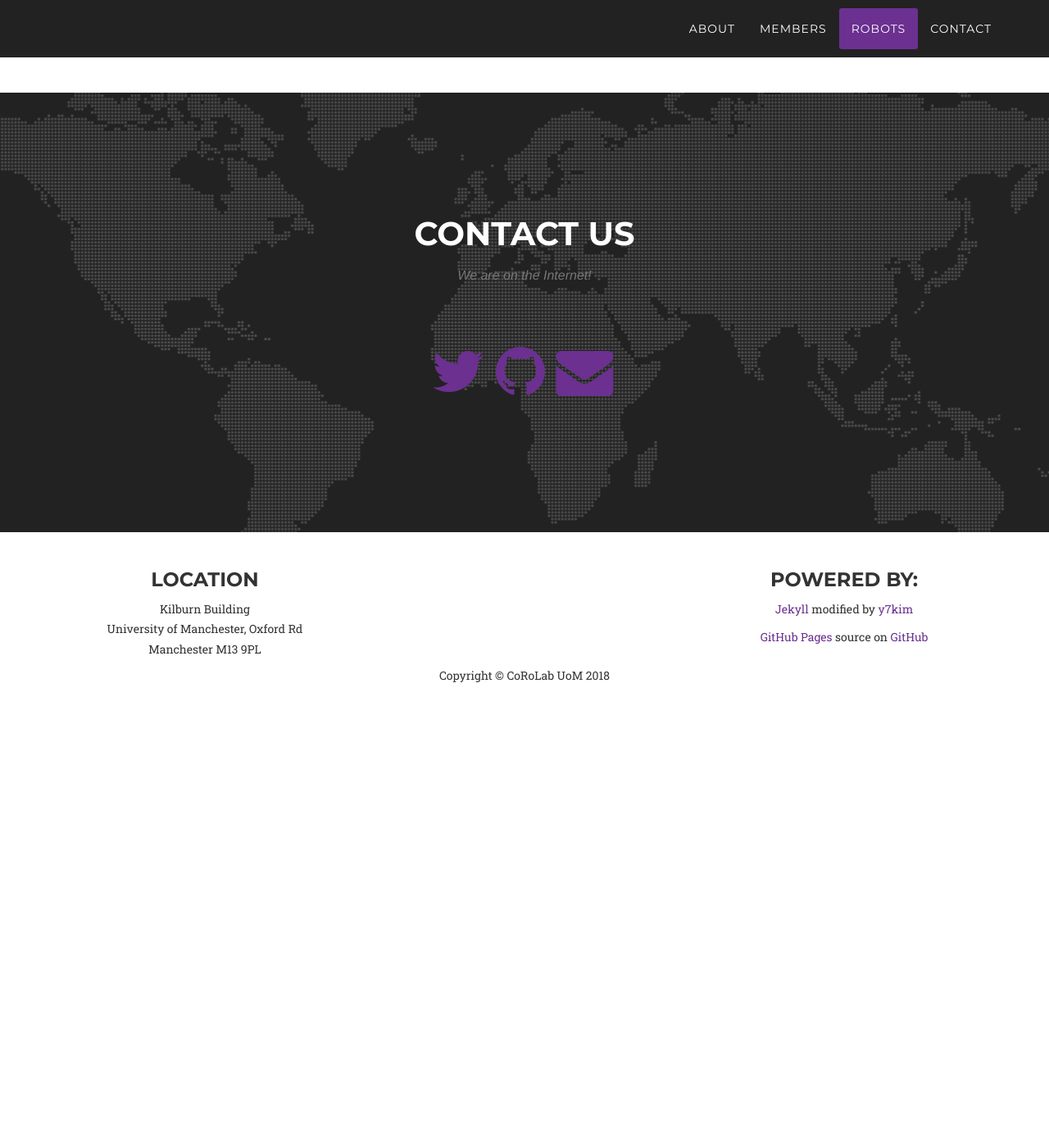
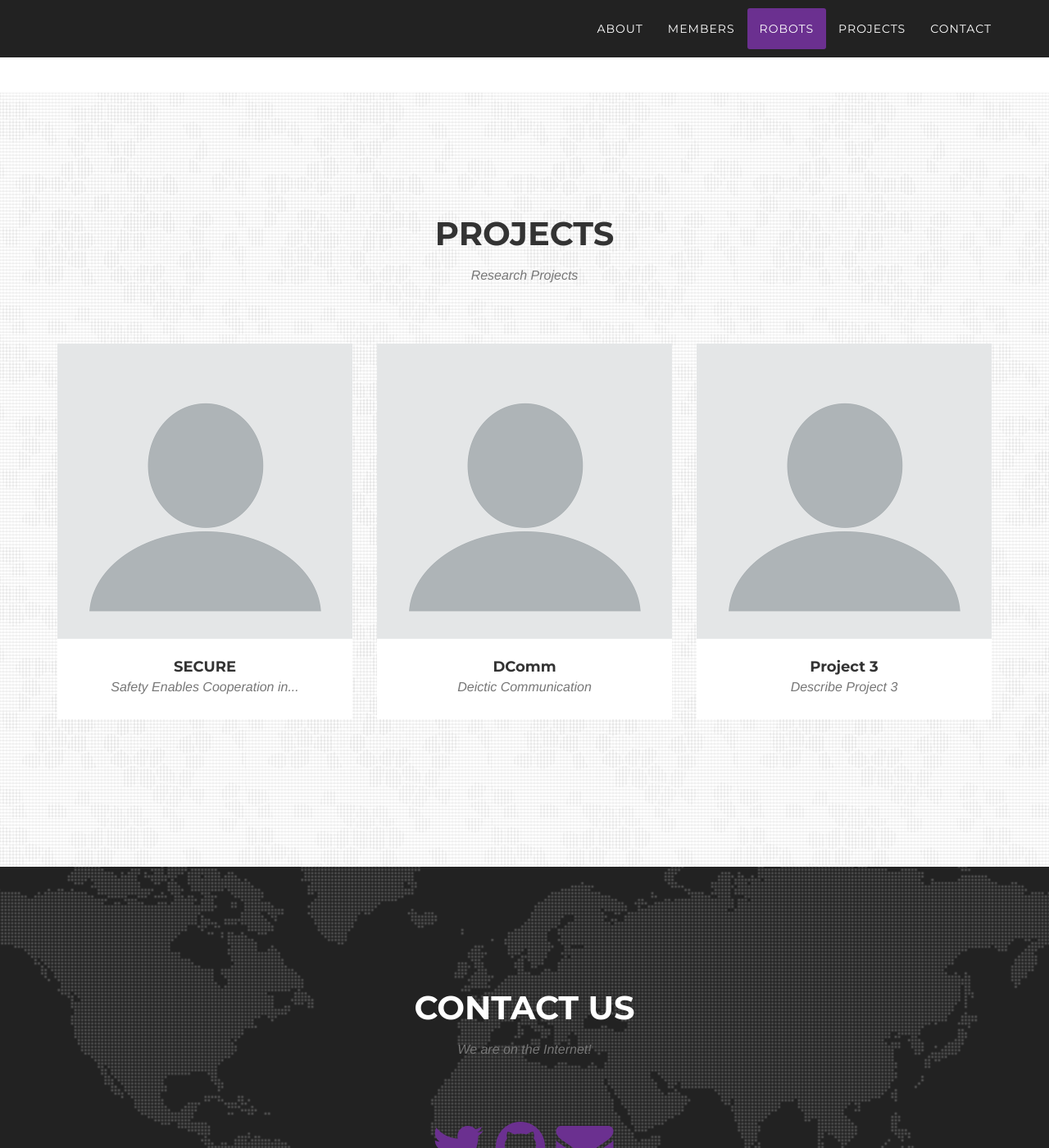
Before and after one commit to corolab/corolab.github.io, a Jekyll site: the page built from README.md, in a window 1280 px wide and 1400 px high, scrolled down 5557 px. Shown: the whole window at 82% size. Built offline with Jekyll 4.4.1, drawn with Linux system fonts in a browser that asks for light colours; some web fonts are replaced; our own code applies the rules of GitHub Pages for plain Markdown files; before the commit the page ends 6416 px from its top, so only the background shows below that.

Commit message:
Add section: projects: infrastructure, #5

```diff
--- a/_includes/header.html
+++ b/_includes/header.html
@@ -28,6 +28,9 @@
                         <a class="page-scroll" href="#robots">Robots</a>
                     </li>
                     <li>
+                        <a class="page-scroll" href="#projects">Projects</a>
+                    </li>
+                    <li>
                         <a class="page-scroll" href="#contact">Contact</a>
                     </li>
                 </ul>
--- /dev/null
+++ b/_includes/projects.html
@@ -0,0 +1,67 @@
+<!-- Projects Section -->
+    <section id="projects" class="bg-png">
+        <div class="container">
+            <div class="row">
+                <div class="col-lg-12 text-center">
+                    <h2 class="section-heading">Projects</h2>
+                    <h3 class="section-subheading text-muted">Research Projects</h3>
+                </div>
+            </div>
+
+            <!--div class="row">
+                <div class="col-lg-12 text-center">
+                    <h2 class="section-subheading text-muted">Ongoing Research Projects</h2>
+                </div>
+            </div-->
+
+            <div class="row">
+
+                <div class="col-md-4 col-sm-4 projects-item">
+                    <a href="https://secure-robots.eu/" class="projects-link" data-toggle="modal">
+                        <div class="projects-hover">
+                            <div class="projects-hover-content">
+                                <i class="fa fa-plus fa-3x"></i>
+                            </div>
+                        </div>
+                        <img src="img/projects/default.png" class="img-responsive" alt="">
+                    </a>
+                    <div class="projects-caption">
+                        <h4>SECURE</h4>
+                        <p class="text-muted">Safety Enables Cooperation in...<!--Uncertain Robotic Environments--></p>
+                    </div>
+                </div>
+
+                <div class="col-md-4 col-sm-4 projects-item">
+                    <a href="http://www.dcomm.eu/" class="projects-link" data-toggle="modal">
+                        <div class="projects-hover">
+                            <div class="projects-hover-content">
+                                <i class="fa fa-plus fa-3x"></i>
+                            </div>
+                        </div>
+                        <img src="img/projects/default.png" class="img-responsive" alt="">
+                    </a>
+                    <div class="projects-caption">
+                        <h4>DComm</h4>
+                        <p class="text-muted">Deictic Communication</p>
+                    </div>
+                </div>
+
+                <div class="col-md-4 col-sm-4 projects-item">
+                    <a class="projects-link" data-toggle="modal"><!--href-->
+                        <div class="projects-hover">
+                            <div class="projects-hover-content">
+                                <i class="fa fa-plus fa-3x"></i>
+                            </div>
+                        </div>
+                        <img src="img/projects/default.png" class="img-responsive" alt="">
+                    </a>
+                    <div class="projects-caption">
+                        <h4>Project 3</h4>
+                        <p class="text-muted">Describe Project 3</p>
+                    </div>
+                </div>
+
+            </div>
+
+        </div>
+    </section>
--- a/_layouts/default.html
+++ b/_layouts/default.html
@@ -10,6 +10,7 @@
     {% include about.html %}
     {% include members.html title='Members' collection=site.members%}
     {% include robots.html %}
+    {% include projects.html %}
     {% include contact.html %}
     {% include footer.html %}
     {% include modals.html %}
```
Also changed, not shown: _includes/css/agency.css (+82 -0 lines), img/projects/default.png (added).
